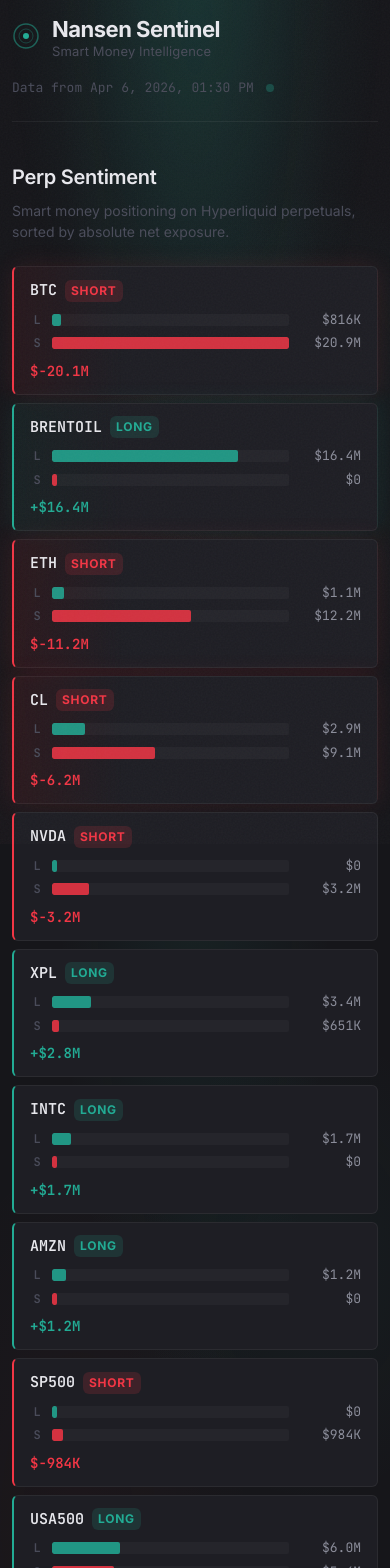
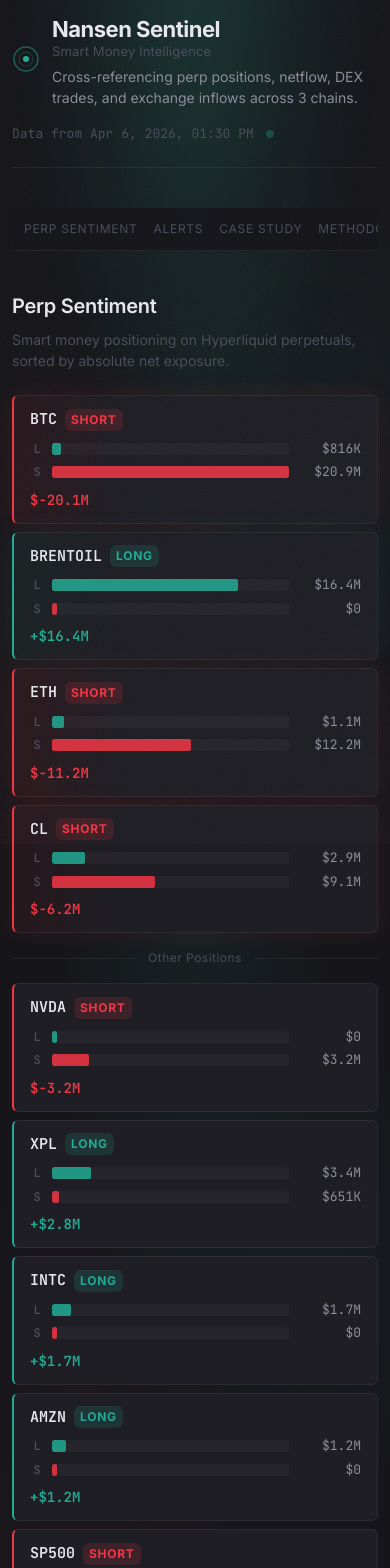
Before and after one commit to Yonkoo11/nansen-sentinel, a Svelte app in the folder dashboard/: page / in a window 390 px wide. Shown: the top 1568 px of the page. Built offline with nearby package versions, Linux system fonts and the light colour scheme.

Commit message:
Round 4: sticky nav, perp grouping, assessment reorder, OG image, font-display swap

```diff
--- a/dashboard/index.html
+++ b/dashboard/index.html
@@ -2,9 +2,26 @@
 <html lang="en">
   <head>
     <meta charset="UTF-8" />
-    <link rel="icon" type="image/svg+xml" href="/favicon.svg" />
+    <link rel="icon" type="image/svg+xml" href="/nansen-sentinel/favicon.svg" />
     <meta name="viewport" content="width=device-width, initial-scale=1.0" />
-    <title>Nansen Sentinel - Smart Money Intelligence</title>
+    <title>Nansen Sentinel — Smart Money Intelligence</title>
+    <meta name="description" content="Smart money intelligence tool tracking labeled wallet behavior across Hyperliquid perps and on-chain DEX markets. Built with Nansen CLI." />
+
+    <!-- OpenGraph for X/Twitter card -->
+    <meta property="og:title" content="Nansen Sentinel — Smart Money Intelligence" />
+    <meta property="og:description" content="Cross-references SM perp positions, netflow dumps, DEX sells, and exchange inflows. Case study: Drift Protocol exploit analysis." />
+    <meta property="og:image" content="https://yonkoo11.github.io/nansen-sentinel/og-image.png" />
+    <meta property="og:url" content="https://yonkoo11.github.io/nansen-sentinel/" />
+    <meta property="og:type" content="website" />
+    <meta name="twitter:card" content="summary_large_image" />
+    <meta name="twitter:title" content="Nansen Sentinel — Smart Money Intelligence" />
+    <meta name="twitter:description" content="What are labeled wallets doing right now? SM perp shorts, netflow dumps, Drift hack case study." />
+    <meta name="twitter:image" content="https://yonkoo11.github.io/nansen-sentinel/og-image.png" />
+
+    <!-- Preload fonts with swap to prevent render-blocking -->
+    <link rel="preconnect" href="https://fonts.googleapis.com" />
+    <link rel="preconnect" href="https://fonts.gstatic.com" crossorigin />
+    <link href="https://fonts.googleapis.com/css2?family=Inter:wght@400;500;600;700&family=JetBrains+Mono:wght@400;500;600;700&display=swap" rel="stylesheet" />
   </head>
   <body>
     <div id="app"></div>
--- a/dashboard/src/App.svelte
+++ b/dashboard/src/App.svelte
@@ -126,6 +126,10 @@
     return sym.replace(/^(xyz:|cash:)/, '');
   }
 
+  let majorPerps = $derived(data ? sortedPerps(data.perp_sentiment).filter(p => Math.abs(p.net_usd) > 5_000_000) : []);
+  let otherPerps = $derived(data ? sortedPerps(data.perp_sentiment).filter(p => Math.abs(p.net_usd) <= 5_000_000) : []);
+  let perpMaxUsd = $derived(data ? Math.max(...data.perp_sentiment.map(p => Math.max(p.long_usd, p.short_usd))) : 0);
+
   // SVG chart helpers - wider viewBox (900x220)
   function buildPricePath(timeline: PricePoint[]): string {
     if (!timeline.length) return '';
@@ -250,6 +254,7 @@
       <div>
         <h1 class="logo-text">Nansen Sentinel</h1>
         <p class="logo-sub">Smart Money Intelligence</p>
+        <p class="header-desc">Cross-referencing perp positions, netflow, DEX trades, and exchange inflows across {data.metadata.chains_scanned.length} chains.</p>
       </div>
     </div>
     <div class="header-right">
@@ -258,17 +263,24 @@
     </div>
   </header>
 
+  <!-- Sticky Section Nav -->
+  <nav class="section-nav">
+    <div class="section-nav-inner">
+      <a href="#perp-sentiment" class="section-nav-link">Perp Sentiment</a>
+      <a href="#alerts" class="section-nav-link">Alerts</a>
+      <a href="#case-study" class="section-nav-link">Case Study</a>
+      <a href="#methodology" class="section-nav-link">Methodology</a>
+    </div>
+  </nav>
+
   <!-- Section 1: Perp Sentiment -->
-  <section class="section">
+  <section class="section" id="perp-sentiment">
     <h2 class="section-heading">Perp Sentiment</h2>
     <p class="section-desc">Smart money positioning on Hyperliquid perpetuals, sorted by absolute net exposure.</p>
 
     <div class="perp-list">
-      {#each sortedPerps(data.perp_sentiment) as item}
-        {@const maxUsd = Math.max(
-          ...data.perp_sentiment.map(p => Math.max(p.long_usd, p.short_usd))
-        )}
-        <div class="perp-row" class:perp-long={item.bias === 'LONG'} class:perp-short={item.bias !== 'LONG'} class:perp-major={Math.abs(item.net_usd) > 5_000_000}>
+      {#each majorPerps as item}
+        <div class="perp-row" class:perp-long={item.bias === 'LONG'} class:perp-short={item.bias !== 'LONG'} class:perp-major={true}>
           <div class="perp-left">
             <span class="perp-name mono">{cleanSymbol(item.symbol)}</span>
             <span class="perp-badge" class:perp-badge-long={item.bias === 'LONG'} class:perp-badge-short={item.bias !== 'LONG'}>
@@ -280,14 +292,54 @@
             <div class="bar-row">
               <span class="bar-label">L</span>
               <div class="bar-track">
-                <div class="bar-fill bar-long" style="width: {barWidth(item.long_usd, maxUsd)}%"></div>
+                <div class="bar-fill bar-long" style="width: {barWidth(item.long_usd, perpMaxUsd)}%"></div>
               </div>
               <span class="bar-value mono">{fmtUsd(item.long_usd)}</span>
             </div>
             <div class="bar-row">
               <span class="bar-label">S</span>
               <div class="bar-track">
-                <div class="bar-fill bar-short" style="width: {barWidth(item.short_usd, maxUsd)}%"></div>
+                <div class="bar-fill bar-short" style="width: {barWidth(item.short_usd, perpMaxUsd)}%"></div>
+              </div>
+              <span class="bar-value mono">{fmtUsd(item.short_usd)}</span>
+            </div>
+          </div>
+
+          <div class="perp-net mono" class:text-long={item.net_usd >= 0} class:text-short={item.net_usd < 0}>
+            {item.net_usd >= 0 ? '+' : ''}{fmtUsd(item.net_usd)}
+          </div>
+        </div>
+      {/each}
+
+      {#if majorPerps.length > 0 && otherPerps.length > 0}
+        <div class="perp-divider">
+          <span class="perp-divider-line"></span>
+          <span class="perp-divider-label">Other Positions</span>
+          <span class="perp-divider-line"></span>
+        </div>
+      {/if}
+
+      {#each otherPerps as item}
+        <div class="perp-row" class:perp-long={item.bias === 'LONG'} class:perp-short={item.bias !== 'LONG'}>
+          <div class="perp-left">
+            <span class="perp-name mono">{cleanSymbol(item.symbol)}</span>
+            <span class="perp-badge" class:perp-badge-long={item.bias === 'LONG'} class:perp-badge-short={item.bias !== 'LONG'}>
+              {item.bias}
+            </span>
+          </div>
+
+          <div class="perp-bars">
+            <div class="bar-row">
+              <span class="bar-label">L</span>
+              <div class="bar-track">
+                <div class="bar-fill bar-long" style="width: {barWidth(item.long_usd, perpMaxUsd)}%"></div>
+              </div>
+              <span class="bar-value mono">{fmtUsd(item.long_usd)}</span>
+            </div>
+            <div class="bar-row">
+              <span class="bar-label">S</span>
+              <div class="bar-track">
+                <div class="bar-fill bar-short" style="width: {barWidth(item.short_usd, perpMaxUsd)}%"></div>
               </div>
               <span class="bar-value mono">{fmtUsd(item.short_usd)}</span>
             </div>
@@ -302,7 +354,7 @@
   </section>
 
   <!-- Section 2: Alerts -->
-  <section class="section">
+  <section class="section" id="alerts">
     <h2 class="section-heading">Alerts</h2>
     <p class="section-desc">Active signals from cross-referencing smart money flows, perp positions, and token anomalies.</p>
 
@@ -330,7 +382,7 @@
   </section>
 
   <!-- Section 3: Drift Case Study -->
-  <section class="section section-drift">
+  <section class="section section-drift" id="case-study">
     <div class="drift-header">
       <h2 class="drift-title">{data.drift_case_study.event.name}</h2>
       <div class="drift-meta-row">
@@ -383,7 +435,7 @@
 
           <defs>
             <linearGradient id="areaGrad" x1="0" y1="0" x2="0" y2="1">
-              <stop offset="0%" stop-color="var(--accent-brand)" stop-opacity="0.25"/>
+              <stop offset="0%" stop-color="var(--accent-brand)" stop-opacity="0.40"/>
               <stop offset="100%" stop-color="var(--accent-brand)" stop-opacity="0"/>
             </linearGradient>
           </defs>
@@ -440,6 +492,25 @@
       </ul>
     </div>
 
+    <!-- Honest Assessment -->
+    <div class="assessment-card">
+      <h3 class="sub-label">Honest Assessment</h3>
+      <div class="assessment-sections">
+        <div class="assessment-block">
+          <h4 class="assessment-heading">EARLY WARNING CAPABILITY</h4>
+          <p>{data.drift_case_study.honest_assessment.early_warning}</p>
+        </div>
+        <div class="assessment-block">
+          <h4 class="assessment-heading">WHAT THE DATA SHOWS</h4>
+          <p>{data.drift_case_study.honest_assessment.what_it_shows}</p>
+        </div>
+        <div class="assessment-block">
+          <h4 class="assessment-heading">IMPLICATION</h4>
+          <p>{data.drift_case_study.honest_assessment.implication}</p>
+        </div>
+      </div>
+    </div>
+
     <!-- Holders Table -->
     <div class="holders-card">
       <h3 class="sub-label">Top Holders &mdash; 7-Day Changes</h3>
@@ -479,29 +550,10 @@
         </table>
       </div>
     </div>
-
-    <!-- Honest Assessment -->
-    <div class="assessment-card">
-      <h3 class="sub-label">Honest Assessment</h3>
-      <div class="assessment-sections">
-        <div class="assessment-block">
-          <h4 class="assessment-heading">EARLY WARNING CAPABILITY</h4>
-          <p>{data.drift_case_study.honest_assessment.early_warning}</p>
-        </div>
-        <div class="assessment-block">
-          <h4 class="assessment-heading">WHAT THE DATA SHOWS</h4>
-          <p>{data.drift_case_study.honest_assessment.what_it_shows}</p>
-        </div>
-        <div class="assessment-block">
-          <h4 class="assessment-heading">IMPLICATION</h4>
-          <p>{data.drift_case_study.honest_assessment.implication}</p>
-        </div>
-      </div>
-    </div>
   </section>
 
   <!-- Section 4: Methodology -->
-  <section class="section">
+  <section class="section" id="methodology">
     <h2 class="section-heading">Methodology</h2>
 
     <div class="method-grid">
@@ -585,9 +637,11 @@
 
   <!-- Footer -->
   <footer class="footer">
-    <p>Built with <a href="https://docs.nansen.ai/reference/cli" target="_blank" rel="noopener">Nansen CLI</a> for <strong>#NansenCLI Challenge</strong></p>
-    <p class="footer-link"><a href="https://github.com/Yonkoo11/nansen-sentinel" target="_blank" rel="noopener">GitHub</a></p>
-    <p class="footer-fine">Real data from Nansen smart money labels. No mock data. No guarantees.</p>
+    <div class="footer-container">
+      <p>Built with <a href="https://docs.nansen.ai/reference/cli" target="_blank" rel="noopener">Nansen CLI</a> for <strong>#NansenCLI Challenge</strong></p>
+      <p class="footer-link"><a href="https://github.com/Yonkoo11/nansen-sentinel" target="_blank" rel="noopener">GitHub</a></p>
+      <p class="footer-fine">Real data from Nansen smart money labels. No mock data. No guarantees.</p>
+    </div>
   </footer>
 {/if}
 
@@ -694,6 +748,49 @@
   @keyframes blink {
     0%, 100% { opacity: 1; }
     50% { opacity: 0.3; }
+  }
+
+  /* === STICKY NAV === */
+  .section-nav {
+    position: sticky;
+    top: 0;
+    z-index: 100;
+    background: rgba(22, 22, 26, 0.95);
+    backdrop-filter: blur(8px);
+    -webkit-backdrop-filter: blur(8px);
+    border-bottom: 0.5px solid var(--border-hairline);
+    margin-bottom: var(--sp-10);
+  }
+
+  .section-nav-inner {
+    max-width: 1200px;
+    margin: 0 auto;
+    padding: var(--sp-3) var(--sp-6);
+    display: flex;
+    gap: var(--sp-6);
+  }
+
+  .section-nav-link {
+    font-size: 13px;
+    text-transform: uppercase;
+    letter-spacing: 0.06em;
+    color: var(--text-muted);
+    text-decoration: none;
+    transition: color var(--duration-fast) var(--ease-out);
+  }
+
+  .section-nav-link:hover {
+    color: var(--accent-brand);
+    text-decoration: none;
+  }
+
+  /* === HEADER DESC === */
+  .header-desc {
+    font-size: 14px;
+    color: var(--text-secondary);
+    max-width: 500px;
+    margin-top: var(--sp-1);
+    line-height: 1.5;
   }
 
   /* === SECTIONS === */
@@ -849,6 +946,26 @@
     font-weight: 600;
   }
 
+  .perp-divider {
+    display: flex;
+    align-items: center;
+    gap: var(--sp-3);
+    padding: var(--sp-2) 0;
+  }
+
+  .perp-divider-line {
+    flex: 1;
+    height: 0.5px;
+    background: var(--border-hairline);
+  }
+
+  .perp-divider-label {
+    font-size: 12px;
+    color: var(--text-muted);
+    letter-spacing: 0.04em;
+    white-space: nowrap;
+  }
+
   .text-long { color: var(--accent-green); }
   .text-short { color: var(--accent-red); }
   .text-muted { color: var(--text-muted); }
@@ -887,7 +1004,7 @@
 
   .alert-card.alert-medium {
     border-left-color: var(--accent-yellow);
-    box-shadow: 0 0 20px rgba(234,179,8,0.06);
+    box-shadow: 0 0 20px rgba(234,179,8,0.08);
   }
 
   .alert-top {
@@ -1297,13 +1414,19 @@
 
   /* === FOOTER === */
   .footer {
-    text-align: center;
     padding: var(--sp-10) 0 var(--sp-8);
-    border-top: 0.5px solid var(--border-hairline);
     font-size: 14px;
     color: var(--text-secondary);
     position: relative;
     z-index: 1;
+  }
+
+  .footer-container {
+    background: var(--bg-surface);
+    border-top: 0.5px solid var(--border-hairline);
+    border-radius: var(--radius-md);
+    padding: var(--sp-6);
+    text-align: center;
   }
 
   .footer strong {
@@ -1323,6 +1446,17 @@
 
   /* === RESPONSIVE === */
   @media (max-width: 768px) {
+    .section-nav-inner {
+      padding: var(--sp-3) var(--sp-3);
+      gap: var(--sp-4);
+      overflow-x: auto;
+    }
+
+    .section-nav-link {
+      font-size: 12px;
+      white-space: nowrap;
+    }
+
     .header {
       flex-direction: column;
       align-items: flex-start;
--- a/dashboard/src/app.css
+++ b/dashboard/src/app.css
@@ -2,7 +2,7 @@
    Nansen Sentinel - Design Tokens & Global Styles
    ============================================ */
 
-@import url('https://fonts.googleapis.com/css2?family=Inter:wght@400;500;600;700&family=JetBrains+Mono:wght@400;500;600;700&display=swap');
+/* Fonts loaded via index.html <link> with display=swap for non-blocking render */
 
 :root {
   /* Colors - warm near-black base */
@@ -82,6 +82,7 @@
 
 html {
   background: var(--bg-base);
+  scroll-behavior: smooth;
 }
 
 body {
```
Also changed, not shown: dashboard/public/og-image.png (added).
